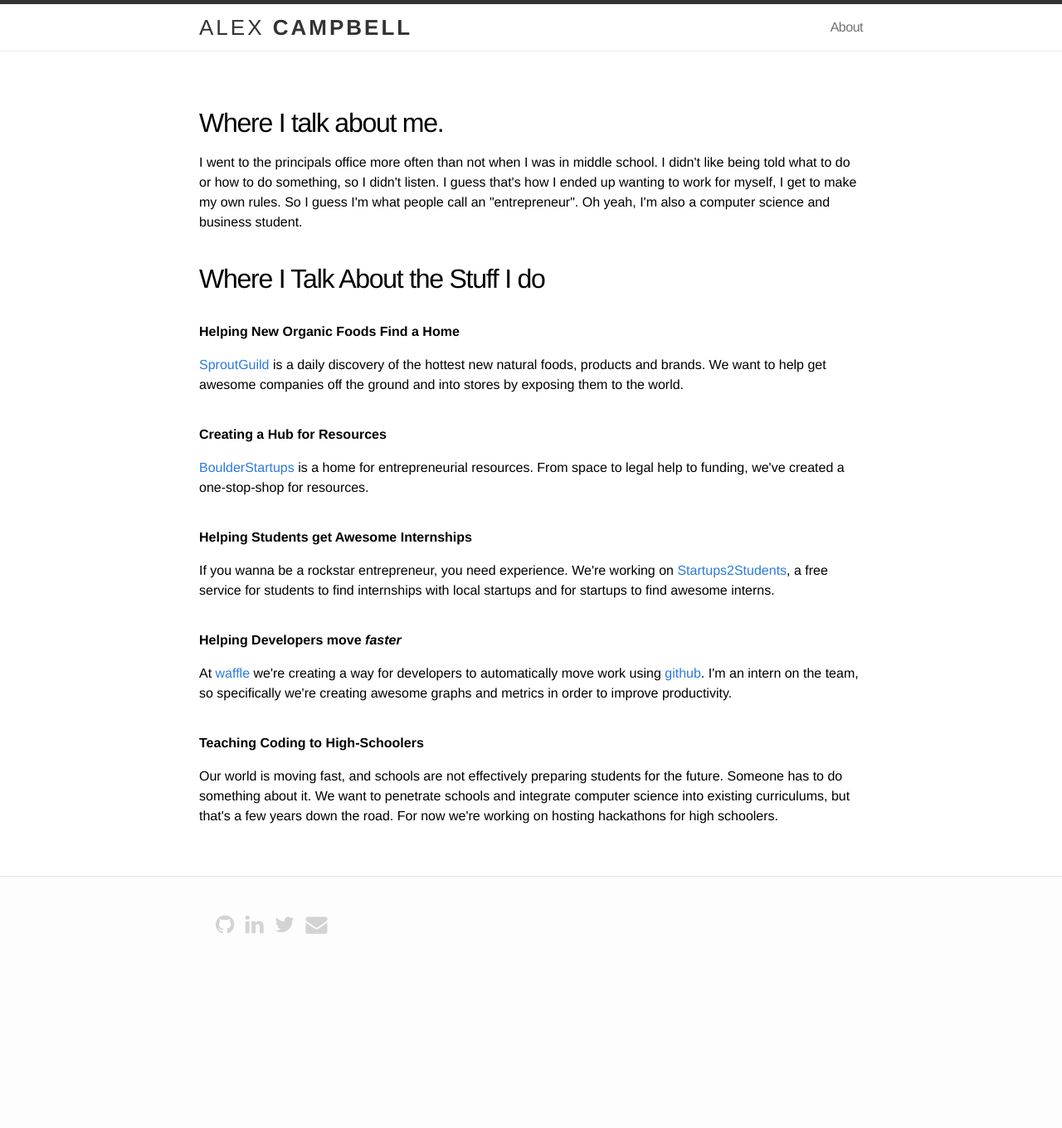
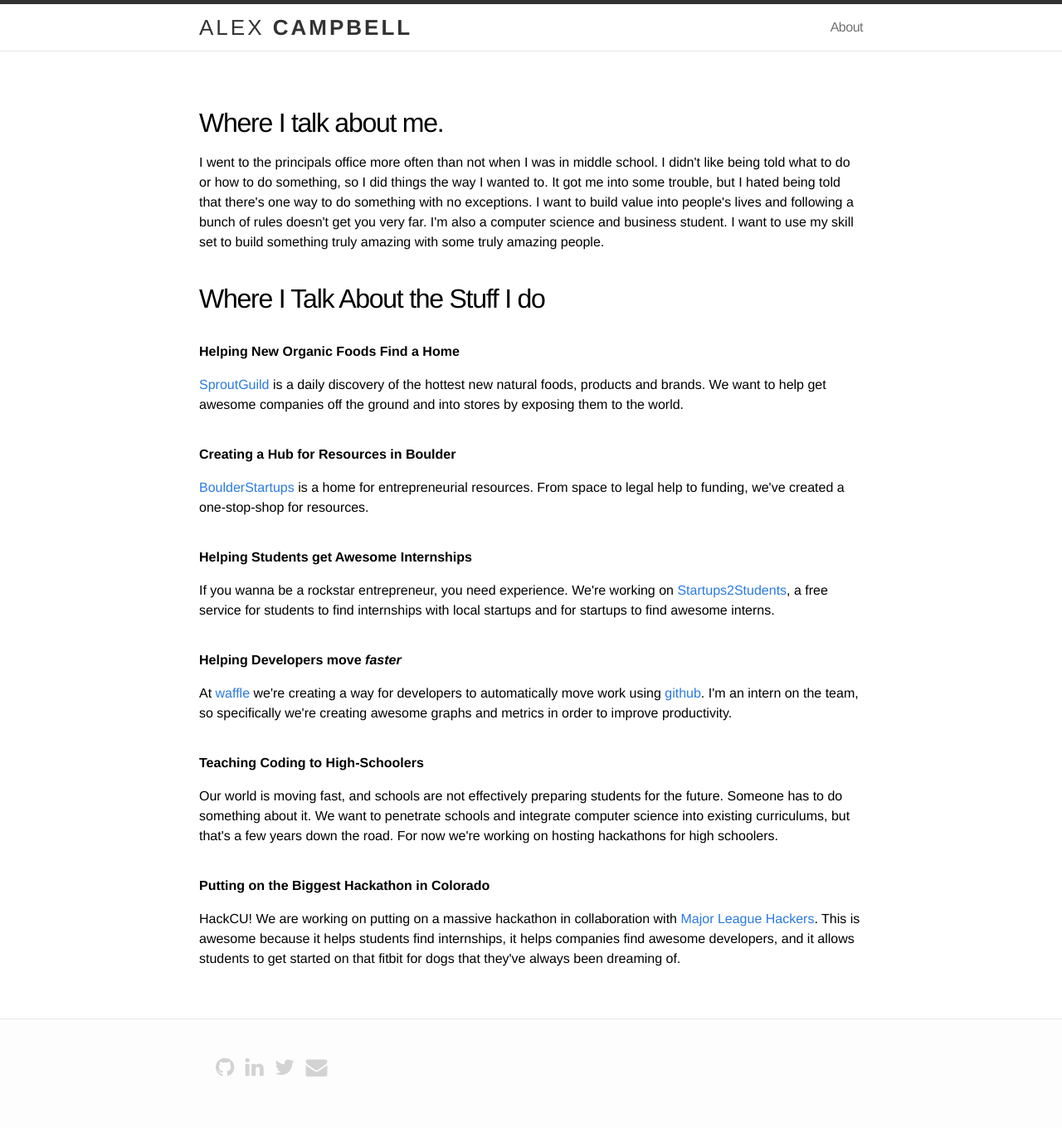
Before and after one commit to Zandrr/Zandrr.github.io, a Jekyll site: the page built from about.md, in a window 1280 px wide. Shown: the whole page at 83% size. Built offline with Jekyll 4.4.1, drawn with Linux system fonts in a browser that asks for light colours; nearby versions of some CDN libraries; before the commit the page ends 1188 px from its top, so only the background shows below that.

Commit message:
edited about page

```diff
--- a/about.md
+++ b/about.md
@@ -5,16 +5,18 @@
 ---
 <h2>Where I talk about me.</h2>
 <p>I went to the principals office more often than not when I was in middle school.  I didn't like being told what to do
-  or how to do something, so I didn't listen.  I guess that's how I ended up wanting to work for myself, I get to make my own rules.  So I guess I'm what people call an "entrepreneur". Oh yeah, I'm also a computer science and business student.</p>
+  or how to do something, so I did things the way I wanted to.  It got me into some trouble, but I hated being told that there's one way to do something with no exceptions. I want to build value into people's lives and following a bunch of rules doesn't get you  very far. I'm also a computer science and business student.  I want to use my skill set to build something truly amazing with some truly amazing people. </p>
 
 <h2>Where I Talk About the Stuff I do</h2>
 <h1><b>Helping New Organic Foods Find a Home</b></h1>
   <p><a href="https://SproutGuild.com">SproutGuild</a> is a daily discovery of the hottest new natural foods, products and brands.  We want to help get awesome companies off the ground and into stores by exposing them to the world.</p>
-<h1><b>Creating a Hub for Resources</b></h1>
-  <p><a href="https://Boulderstartups.herokuapp.com">BoulderStartups</a> is a home for entrepreneurial resources.  From space to legal help to  funding, we've created a one-stop-shop for resources.</p>
+<h1><b>Creating a Hub for Resources in Boulder</b></h1>
+  <p><a href="https://Boulderstartups.org">BoulderStartups</a> is a home for entrepreneurial resources.  From space to legal help to  funding, we've created a one-stop-shop for resources.</p>
 <h1><b>Helping Students get Awesome Internships</b></h1>
-<p> If you wanna be a rockstar entrepreneur, you need experience.  We're working on <a href="https://Boulderstartups.herokuapp.com">Startups2Students</a>, a free service for students to find internships with local startups and for startups to find awesome interns.</p>
+<p> If you wanna be a rockstar entrepreneur, you need experience.  We're working on <a href="https://Boulderstartups.org">Startups2Students</a>, a free service for students to find internships with local startups and for startups to find awesome interns.</p>
 <h1><b>Helping Developers move <i>faster</i></b></h1>
   <p>At <a href="https://waffle.io">waffle</a> we're creating a way for developers to automatically move work using <a href="http://www.danielglunz.com/[%22github%22]/gitting-started/">github</a>. I'm an intern on the team, so specifically we're creating awesome graphs and metrics in order to improve productivity.</p>
 <h1><b>Teaching Coding to High-Schoolers</b></h1>
   <p>Our world is moving fast, and schools are not effectively preparing students for the future.  Someone has to do something about it. We want to penetrate schools and integrate computer science into existing curriculums, but that's a few years down the road.  For now we're working on hosting hackathons for high schoolers.</p>
+<h1><b>Putting on the Biggest Hackathon in Colorado</b></h1>
+  <p>HackCU!  We are working on putting on a massive hackathon in collaboration with <a href="http://mlh.io">Major League Hackers</a>.  This is awesome because it helps students find internships, it helps companies find awesome developers, and it allows students to get started on that fitbit for dogs that they've always been dreaming of.</p>
```
Also changed, not shown: 1 other file.
